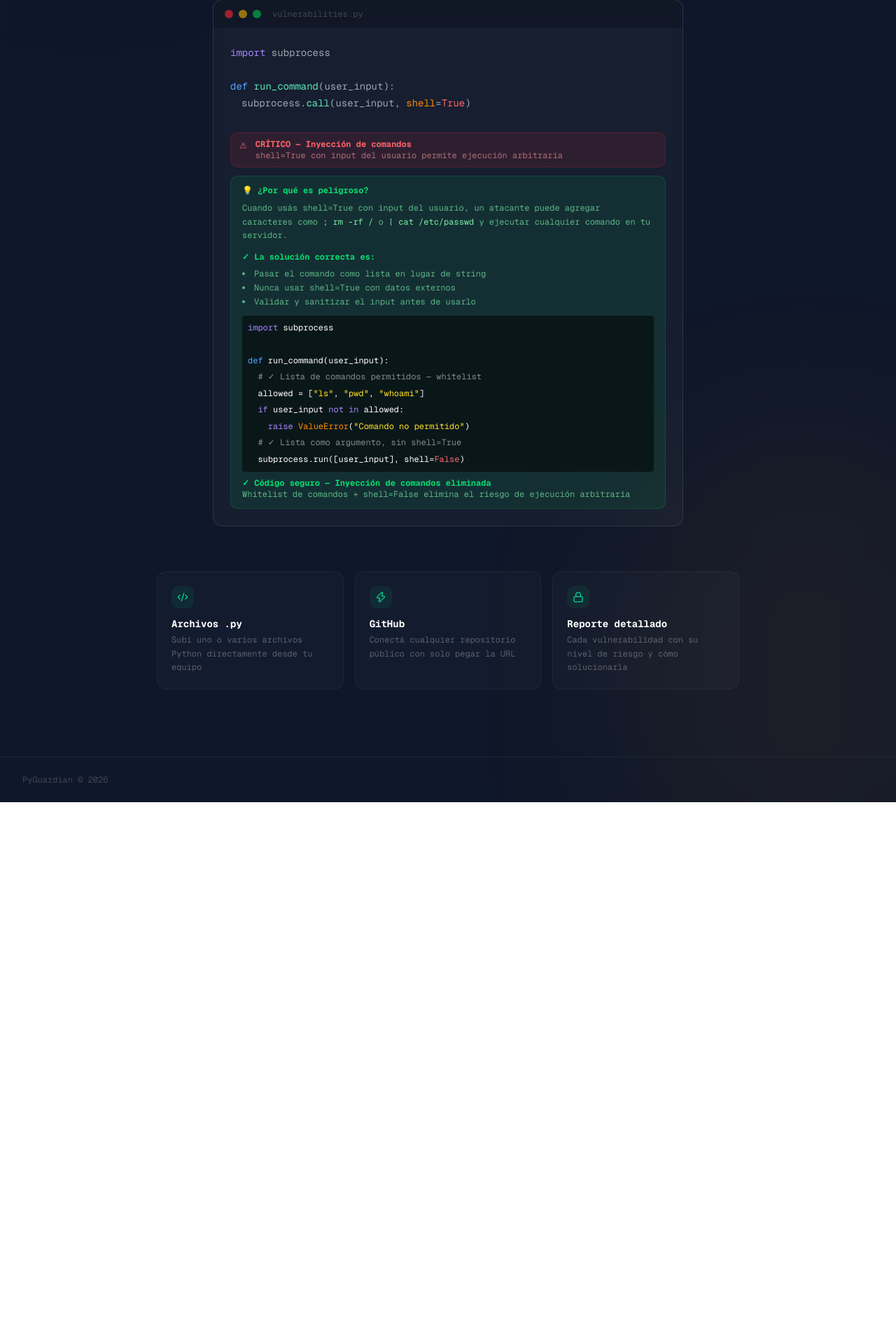
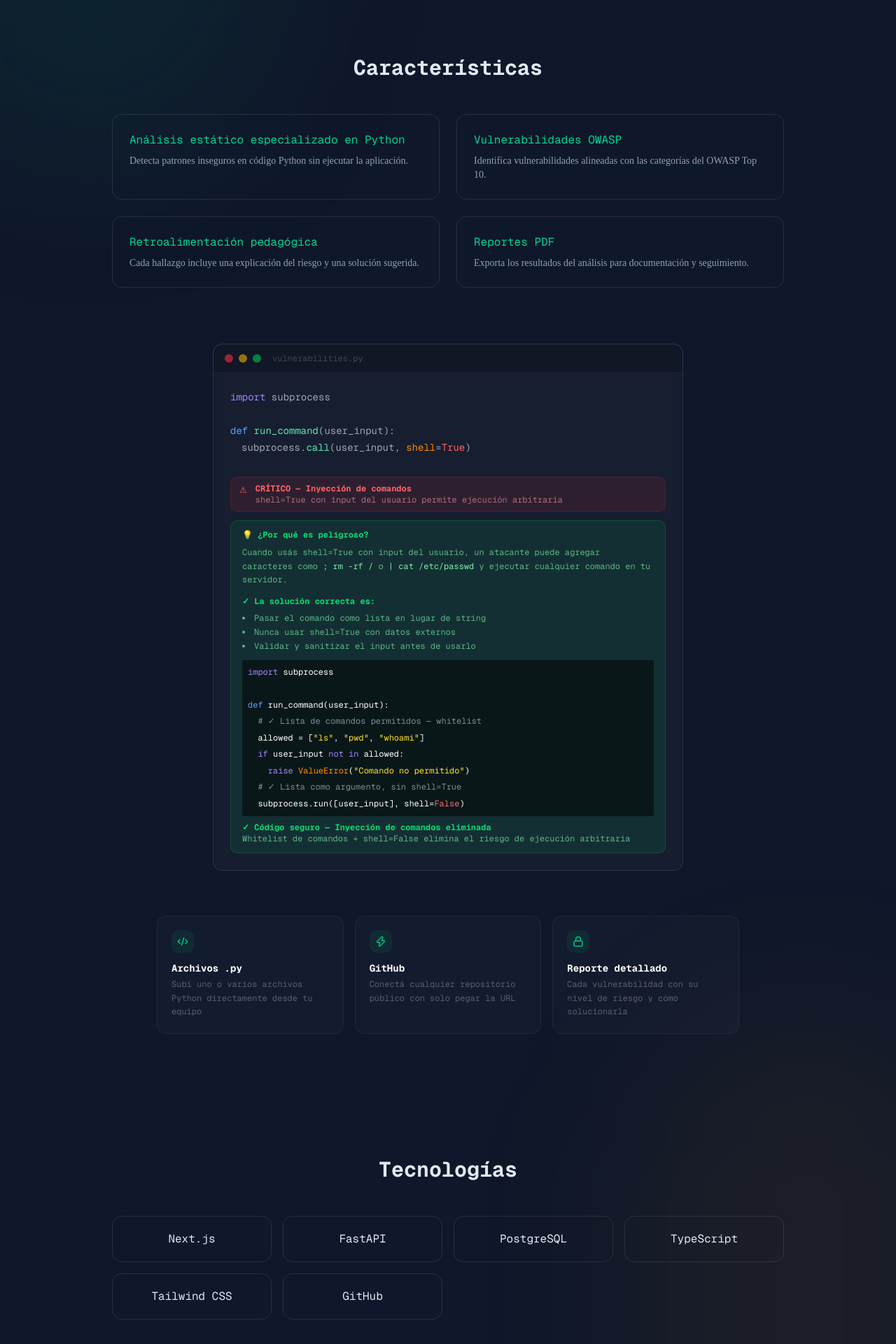
Before and after one commit to Alejandrodelosrios/Sistema-de-an-lisis-est-tico-de-vulnerabilidades-SAST-especializado-en-Python-frontend, a Next.js app: page / in a window 1280 px wide. Shown: the part 678-2598 px from the top of the page at 70% size. Before the commit the page ends 1824 px from the top, so only its background shows below. Built offline with nearby package versions, Linux system fonts and the light colour scheme.

Commit message:
modificando pequeños detalles

```diff
--- a/app/page.tsx
+++ b/app/page.tsx
@@ -25,9 +25,9 @@ export default function WelcomePage() {
         </div>
         {/* revisar si poner estas cosas */}
         <div className="hidden md:flex items-center gap-8 text-sm font-medium text-slate-400">
-          <a href="#" className="hover:text-emerald-400 transition-colors">Metodología</a>
-          <a href="#" className="hover:text-emerald-400 transition-colors">Vulnerabilidades</a>
-          <a href="#" className="hover:text-emerald-400 transition-colors">Docs</a>
+          <a href="#caracteristicas" className="hover:text-emerald-400 transition-colors">Caracteristicas</a>
+          <a href="#tecnologias" className="hover:text-emerald-400 transition-colors">Tecnologias</a>
+          <a href="#acerca" className="hover:text-emerald-400 transition-colors">Acerca del proyecto</a>
         </div>
         <div className="flex items-center gap-3">
           <Link href="/login">
@@ -81,6 +81,53 @@ export default function WelcomePage() {
           </Link>
         </div>
       </section>
+
+      <section
+  id="caracteristicas"
+  className="relative z-10 max-w-5xl mx-auto px-8 py-20"
+>
+  <h2 className="font-mono text-3xl font-bold text-center mb-12">
+    Características
+  </h2>
+
+  <div className="grid md:grid-cols-2 gap-6">
+    <div className="p-6 rounded-xl border border-white/10">
+      <h3 className="font-mono text-emerald-400 mb-2">
+        Análisis estático especializado en Python
+      </h3>
+      <p className="text-slate-400 text-sm">
+        Detecta patrones inseguros en código Python sin ejecutar la aplicación.
+      </p>
+    </div>
+
+    <div className="p-6 rounded-xl border border-white/10">
+      <h3 className="font-mono text-emerald-400 mb-2">
+        Vulnerabilidades OWASP
+      </h3>
+      <p className="text-slate-400 text-sm">
+        Identifica vulnerabilidades alineadas con las categorías del OWASP Top 10.
+      </p>
+    </div>
+
+    <div className="p-6 rounded-xl border border-white/10">
+      <h3 className="font-mono text-emerald-400 mb-2">
+        Retroalimentación pedagógica
+      </h3>
+      <p className="text-slate-400 text-sm">
+        Cada hallazgo incluye una explicación del riesgo y una solución sugerida.
+      </p>
+    </div>
+
+    <div className="p-6 rounded-xl border border-white/10">
+      <h3 className="font-mono text-emerald-400 mb-2">
+        Reportes PDF
+      </h3>
+      <p className="text-slate-400 text-sm">
+        Exporta los resultados del análisis para documentación y seguimiento.
+      </p>
+    </div>
+  </div>
+</section>
 
       {/* Code preview */}
       <section className="relative z-10 flex justify-center px-6 pb-16">
@@ -165,7 +212,49 @@ export default function WelcomePage() {
           </div>
         ))}
       </section>
+      <section
+  id="tecnologias"
+  className="relative z-10 max-w-5xl mx-auto px-8 py-20"
+>
+  <h2 className="font-mono text-3xl font-bold text-center mb-12">
+    Tecnologías
+  </h2>
 
+  <div className="grid grid-cols-2 md:grid-cols-4 gap-4">
+    {[
+      "Next.js",
+      "FastAPI",
+      "PostgreSQL",
+      "TypeScript",
+      "Tailwind CSS",
+      "GitHub"
+    ].map((tech) => (
+      <div
+        key={tech}
+        className="rounded-xl border border-white/10 p-5 text-center font-mono"
+      >
+        {tech}
+      </div>
+    ))}
+  </div>
+</section>
+
+<section
+  id="acerca"
+  className="relative z-10 max-w-4xl mx-auto px-8 py-20 text-center"
+>
+  <h2 className="font-mono text-3xl font-bold mb-8">
+    Acerca del proyecto
+  </h2>
+
+  <p className="text-slate-400 leading-relaxed">
+    PyGuardian es una herramienta educativa de análisis estático de
+    vulnerabilidades especializada en Python. Su objetivo es ayudar a
+    estudiantes a identificar vulnerabilidades de seguridad, comprender
+    sus riesgos y aprender buenas prácticas mediante retroalimentación
+    pedagógica y ejemplos de corrección.
+  </p>
+</section>
       {/* Footer */}
       <footer className="relative z-10 border-t border-white/5 px-8 py-6 flex items-center justify-between">
         <span className="font-mono text-white/20 text-xs">PyGuardian © 2026</span>
```
